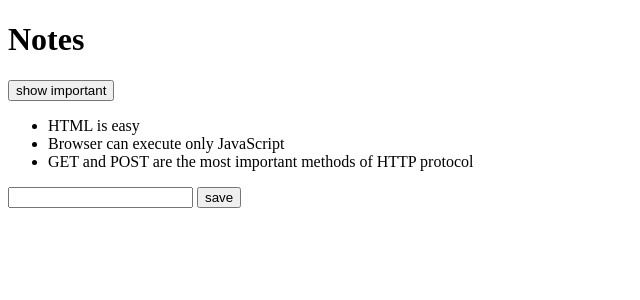
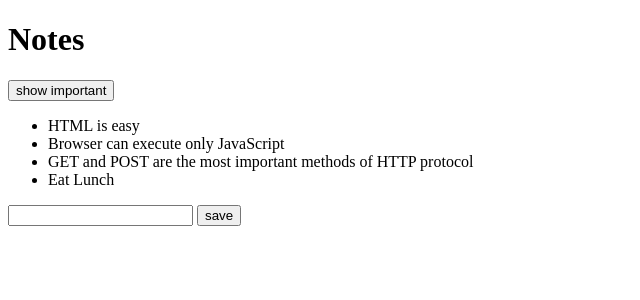
Before and after one commit to midcenturydude7/react-full-stack-open, a React (Create React App) app: page / in a window 1280 px wide. Shown: the top 300 px of the page, without its empty margins (0-640 px from the left). Built offline with nearby package versions, Linux system fonts and the light colour scheme; data requests are answered from the project's data file.

Commit message:
Sending data via json-server and axios

```diff
--- a/db.json
+++ b/db.json
@@ -17,6 +17,12 @@
       "content": "GET and POST are the most important methods of HTTP protocol",
       "date": "2022-1-17T19:20:14.298Z",
       "important": true
+    },
+    {
+      "content": "Eat Lunch",
+      "date": "2022-03-24T04:48:30.910Z",
+      "important": true,
+      "id": 4
     }
   ]
 }
--- a/src/App.js
+++ b/src/App.js
@@ -25,8 +25,12 @@ const App = () => {
       id: notes.length + 1,
     }
 
-    setNotes(notes.concat(noteObject))
-    setNewNote("")
+    axios
+      .post("http://localhost:3001/notes", noteObject)
+      .then(response => {
+        setNotes(notes.concat(response.data))
+        setNewNote("")
+      })
   }
 
   const handleNoteChange = (event) => {
```
Lines whose indentation alone changed are shown as unchanged.
